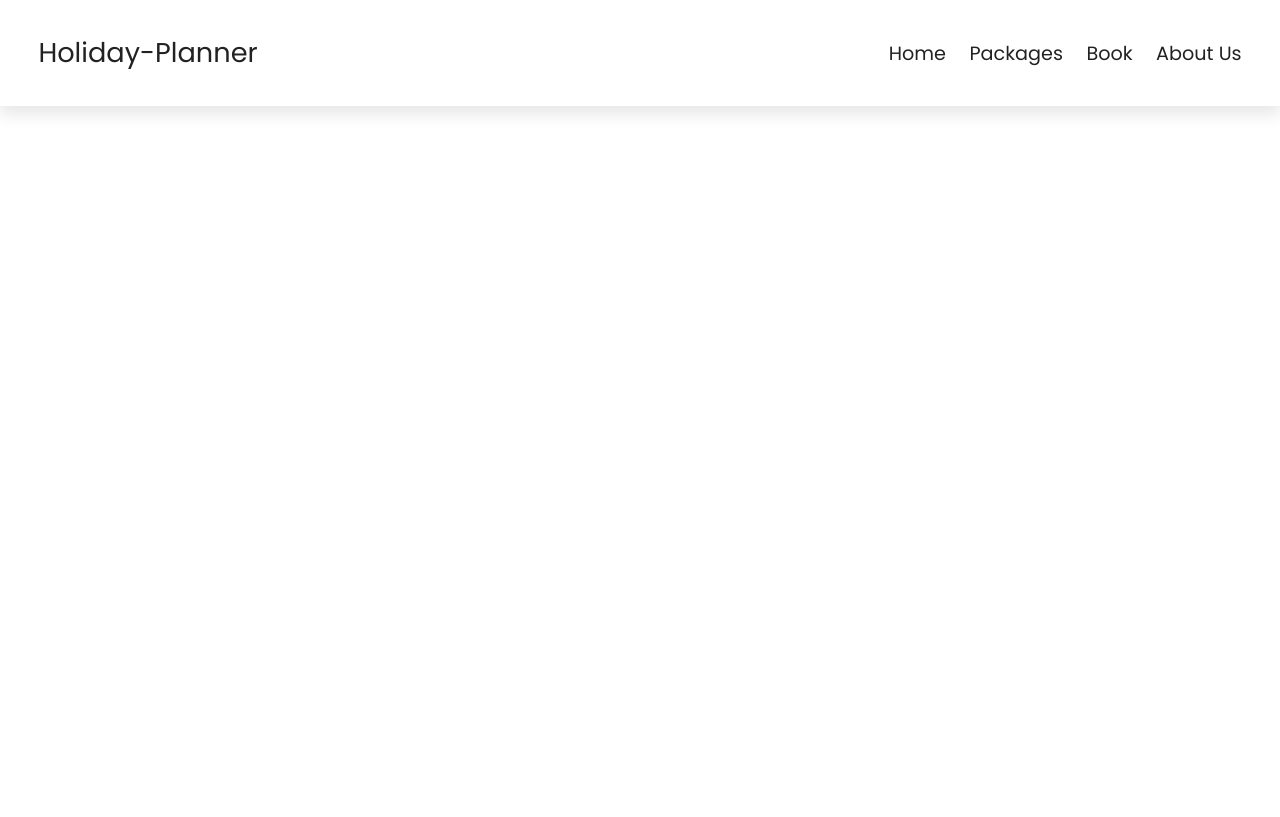
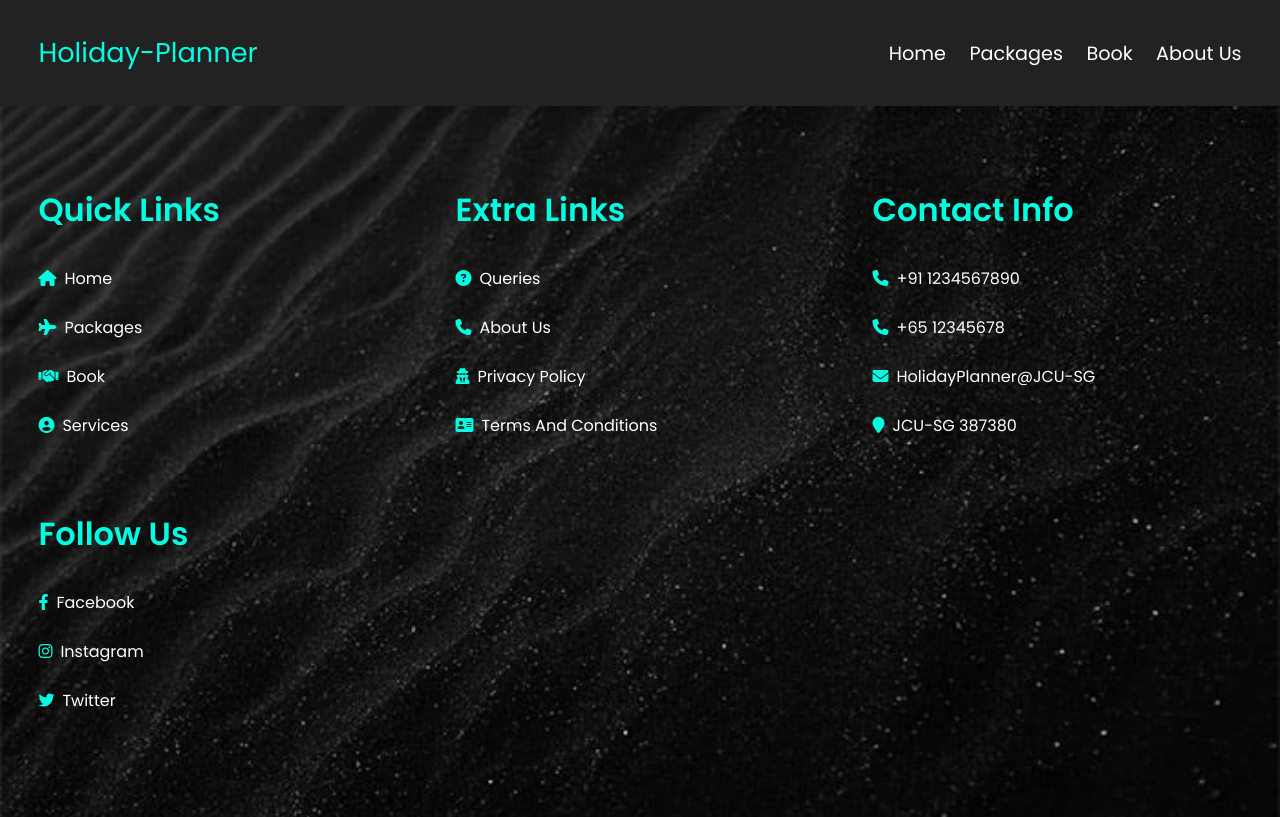
Before and after one commit to Yashu027/CP3407-Holiday-Planner, a PHP site: page /home.php in a window 1280 px wide. Before the commit the page ends 114 px from the top, so only its background shows below. Run offline with PHP 8.4, Linux system fonts and the light colour scheme.

Commit message:
Add webisite footer

```diff
--- a/css/style.css
+++ b/css/style.css
@@ -51,7 +51,7 @@ section{
     left: 0;
     right: 0;
     z-index: 1000;
-    background-color: var(--white);
+    background-color: var(--black);
     display: flex;
     padding-top: 2rem;
     padding-bottom: 2rem;
@@ -62,17 +62,17 @@ section{
 
 .header .logo{
     font-size: 1.7rem;
-    color:var(--black);
+    color:var(--main-color);
 }
 
 .header .logo:hover{
-    color: var(--main-color);
+    color: var(--white);
 }
 
 .header .navbar a{
     font-size: 1.2rem;
     margin-left: 1.2rem;
-    color: var(--black);
+    color: var(--white);
 }
 
 .header .navbar a:hover{
@@ -82,11 +82,49 @@ section{
 #menu-btn{
     font-size: 1.5rem;
     cursor: pointer;
-    color: var(--black);
+    color: var(--main-color);
     display: none;
 }
 
+/* Footer Start */
 
+.footer .box-container{
+    display: grid;
+    grid-template-columns: repeat(auto-fit, minmax(20rem, 1fr));
+    gap: 3rem;
+}
+
+.footer .box-container .box h3{
+    color: var(--main-color);
+    font-size: 2rem;
+    padding-bottom: 2rem;
+}
+
+.footer .box-container .box a{
+    color: var(--white);
+    font-size: 1rem;
+    padding-bottom: 1.5rem;
+    display: block;
+}
+
+.footer .box-container .box a i{
+    color: var(--main-color);
+    padding-right: .5rem;
+    transition: .2s linear;
+}
+
+.footer .box-container .box a:hover i{
+
+    padding-right: 1rem;
+}
+
+.footer{
+    background: url(../images/footerbackground.jpg) no-repeat;
+    background-size: cover;
+    background-position: center;
+}
+
+/* Footer End */
 
 /* Media Queries */
 
@@ -124,7 +162,7 @@ section{
         top: 99%;
         left: 0;
         right: 0;
-        background-color: var(--white);
+        background-color: var(--black);
         border-top: var(--border);
         padding: 2rem;
         transition: .2s linear;
--- a/home.php
+++ b/home.php
@@ -37,6 +37,47 @@
 
 <!-- Header End. -->
 
+<!-- Footer Start. -->
+
+<section class="footer">
+    <div class="box-container">
+
+        <div class="box">
+            <h3>Quick Links</h3>
+            <a href="home.php"><i class="fa fa-home"></i>home</a>
+            <a href="packages.php"><i class="fa fa-plane"></i>packages</a>
+            <a href="book.php"><i class="fa fa-handshake"></i>book</a>
+            <a href="about us.php"><i class="fa fa-user-circle"></i>services</a>
+        </div>
+
+        <div class="box">
+            <h3>Extra Links</h3>
+            <a href="#"><i class="fa fa-question-circle"></i>Queries</a>
+            <a href="#"><i class="fa fa-phone"></i>About Us</a>
+            <a href="#"><i class="fa fa-user-secret"></i>Privacy Policy</a>
+            <a href="#"><i class="fa fa-address-card"></i>Terms And Conditions</a>
+        </div>
+
+        <div class="box">
+            <h3>Contact Info</h3>
+            <a href="#"><i class="fa fa-phone"></i>+91 1234567890</a>
+            <a href="#"><i class="fa fa-phone"></i>+65 12345678</a>
+            <a href="#"><i class="fa fa-envelope"></i>HolidayPlanner@JCU-SG</a>
+            <a href="#"><i class="fa fa-map-marker"></i>JCU-SG 387380</a>
+        </div>
+
+        <div class="box">
+            <h3>Follow Us</h3>
+            <a href="#"><i class="fab fa-facebook-f"></i>Facebook</a>
+            <a href="#"><i class="fab fa-instagram"></i>Instagram</a>
+            <a href="#"><i class="fab fa-twitter"></i>Twitter</a>
+        </div>
+
+    </div>
+</section>
+
+<!-- Footer End -->
+
 <!-- Swiper JS link. -->
 <script src="https://cdn.jsdelivr.net/npm/swiper@9/swiper-bundle.min.js"></script>
 
```
Also changed, not shown: images/footerbackground.jpg (added).
